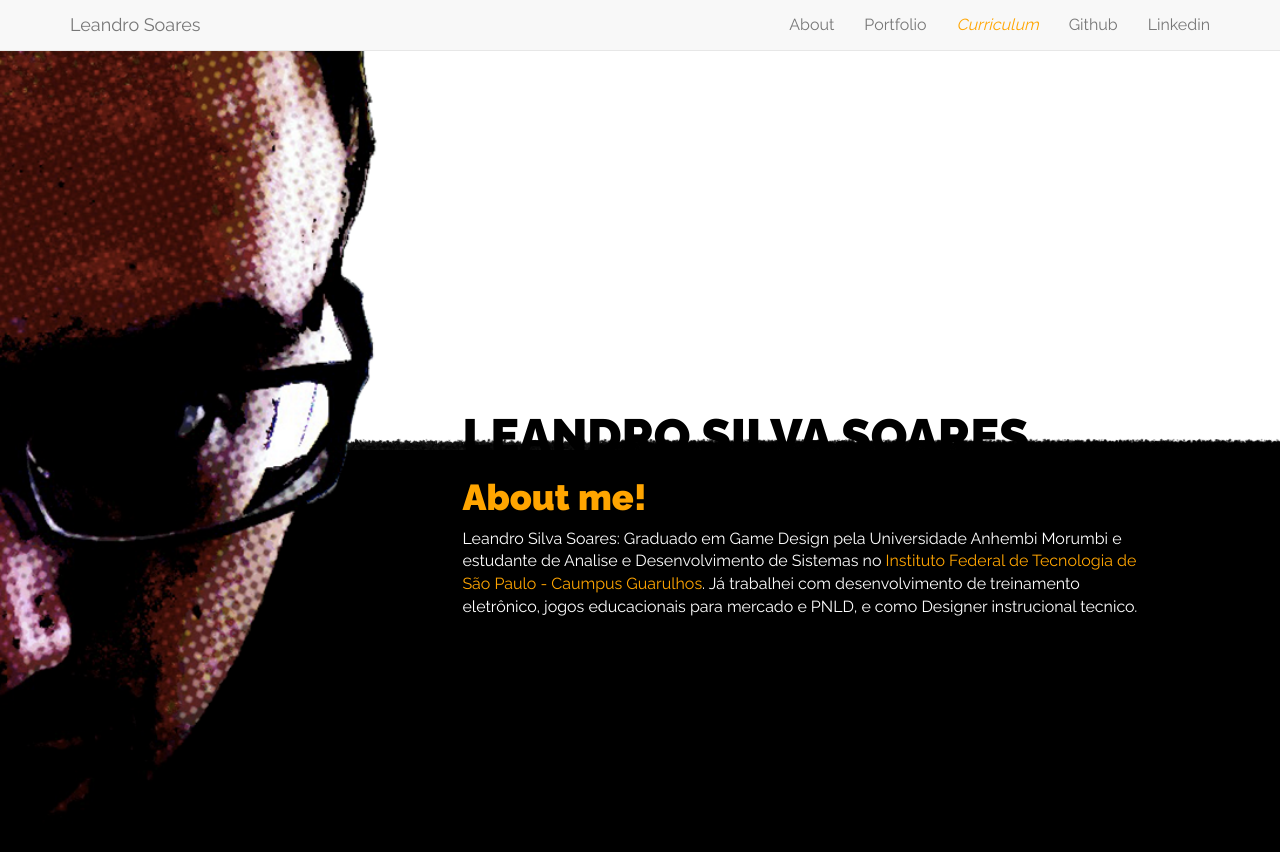
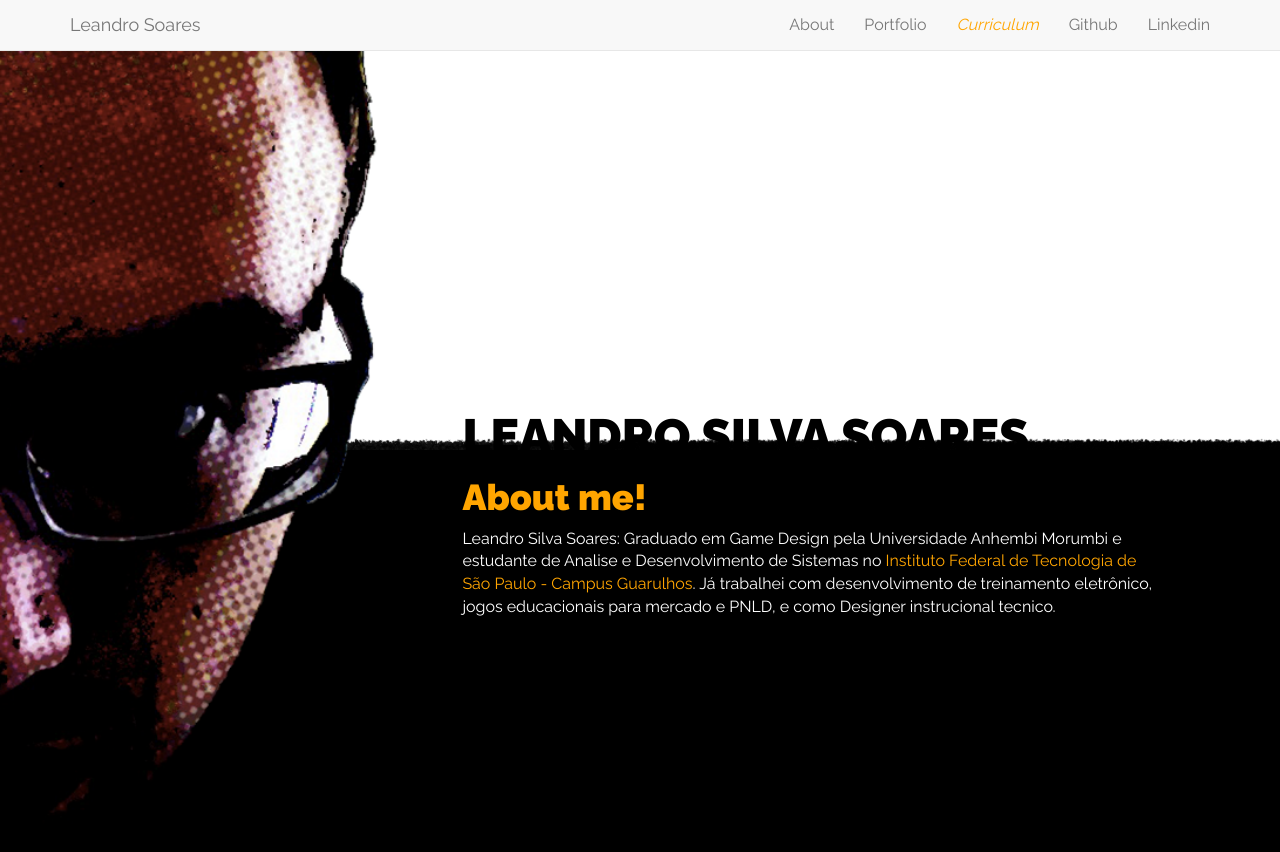
Before and after one commit to LeandroSoares/leandrosoares.github.io, a Jekyll site: the page built from index.html, in a window 1280 px wide and 900 px high. Shown: the top 852 px of the window. Built offline with Jekyll 4.4.1, drawn with Linux system fonts in a browser that asks for light colours; nearby versions of some CDN libraries.

Commit message:
ajuste de texto

```diff
--- a/_posts/2016-11-15-episodia.markdown
+++ b/_posts/2016-11-15-episodia.markdown
@@ -6,7 +6,7 @@
 thumb: "/portfolio-imgs/episodia/episodia.png"
 ---
 
-Programação de site, mais curso scorm para a <a href="http://www.episodia.com.br/" target="_blank">Episódia</a> Aqui reuno algumas imagens do site e a capa do curso, como está em lançamento ainda não posso mostrá-lo.
+Programação de site, mais curso scorm para a <a href="http://www.episodia.com.br/" target="_blank">Episódia</a>. Aqui reuno algumas imagens do site e a capa do curso, que está em lançamento, logo não posso mostrá-lo.
 
 <div class='imggal'>
     <span class="watermark">
--- a/index.html
+++ b/index.html
@@ -13,7 +13,7 @@
     <h1 class='name'>LEANDRO SILVA SOARES</h1>
     <h1 class="page-heading">About me!</h1>
     <p>
-      Leandro Silva Soares: Graduado em Game Design pela Universidade Anhembi Morumbi e estudante de Analise e Desenvolvimento de Sistemas no <a target='_blank' href="http://portal.ifspguarulhos.edu.br/">Instituto Federal de Tecnologia de São Paulo - Caumpus Guarulhos</a>. Já trabalhei com desenvolvimento de treinamento eletrônico, jogos educacionais para mercado e PNLD, e como Designer instrucional tecnico.
+      Leandro Silva Soares: Graduado em Game Design pela Universidade Anhembi Morumbi e estudante de Analise e Desenvolvimento de Sistemas no <a target='_blank' href="http://portal.ifspguarulhos.edu.br/">Instituto Federal de Tecnologia de São Paulo - Campus Guarulhos</a>. Já trabalhei com desenvolvimento de treinamento eletrônico, jogos educacionais para mercado e PNLD, e como Designer instrucional tecnico.
     </p>
   </div>
 </div>
```
